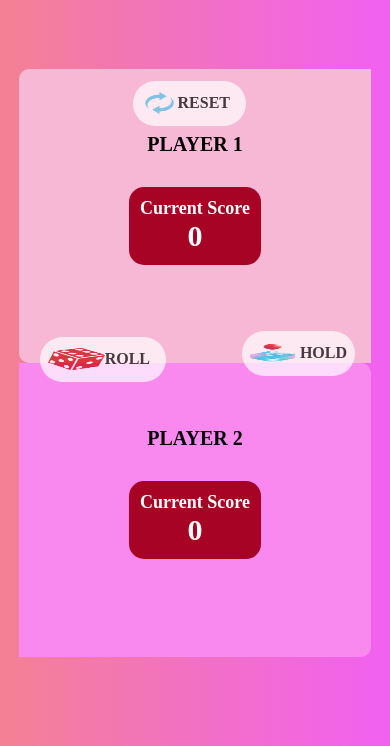
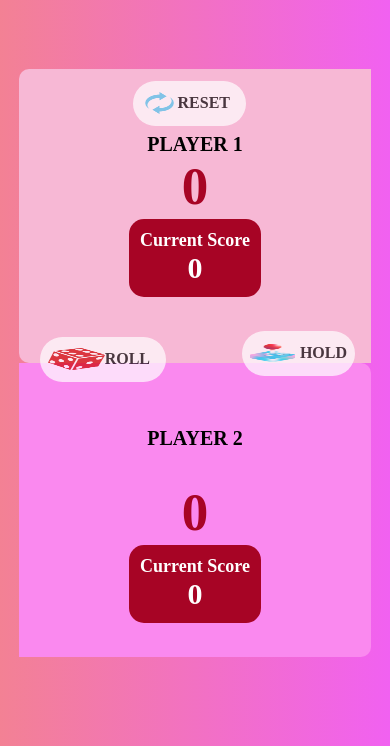
Before and after one commit to Aanand-shukla/Dice-Game, a plain HTML site: page index.html in a window 390 px wide. Shown: the part 98-844 px from the top of the page. Drawn offline with Linux system fonts and the light colour scheme.

Commit message:
update current score

```diff
--- a/index.js
+++ b/index.js
@@ -1,3 +1,4 @@
+// debugger;
 let dice = document.querySelector(".dice");
 let chances = document.querySelector(".dices");
 let Player1Score = document.querySelector(".Player1Score");
--- a/style.css
+++ b/style.css
@@ -19,6 +19,7 @@
     display: flex;
     flex-direction: column;
     justify-content: center;
+    overflow: hidden;
 }
 
 .player_container {
@@ -287,14 +288,15 @@
     .player1CurrentScore {
         width: 132px;
         height: 78px;
-        margin-top: -3.8rem;
+        margin-top: 0.2rem;
+    }
 
-    }
+
 
     .player2CurrentScore {
         width: 132px;
         height: 78px;
-        margin-top: -3.8rem;
+        margin-top: 0.2rem;
 
     }
 
@@ -316,6 +318,13 @@
         bottom: -13px;
         right: 16px;
 
+    }
+
+    .Player1Score {
+        margin-top: 0rem;
+        font-size: 53px;
+        font-weight: bold;
+        color: #a70425;
     }
 
     .dices img {
```
